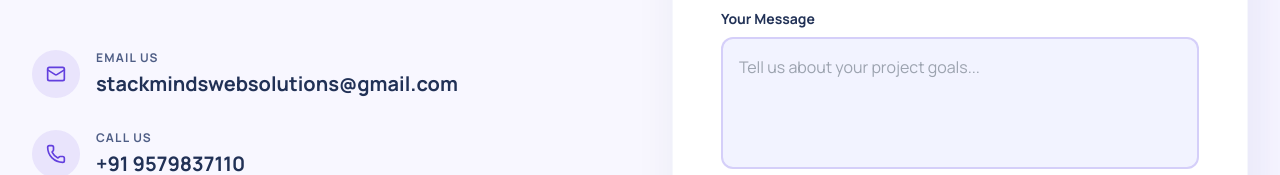
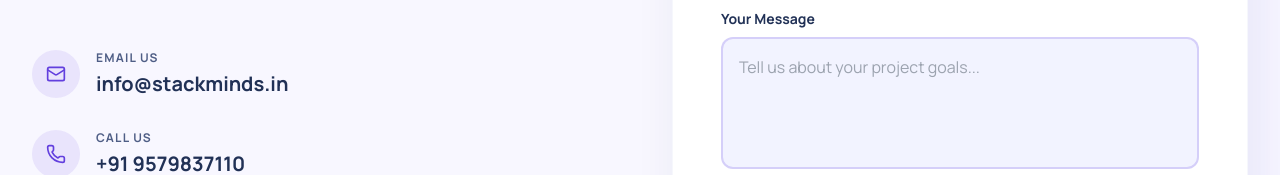
Before and after one commit to Ashutosh-tornado/StackMinds-Web-Solutions, a React (Vite) app: page /contact in a window 1280 px wide. Shown: the part 456-631 px from the top of the page. Built offline with nearby package versions, Linux system fonts and the light colour scheme.

Commit message:
Updated contact email to professional info address

```diff
--- a/src/pages/Contact.jsx
+++ b/src/pages/Contact.jsx
@@ -51,7 +51,7 @@ export default function Contact() {
                 <div>
                   <div className="text-xs font-bold text-on-surface-variant uppercase tracking-widest mb-1">Email Us</div>
                   <a href="mailto:stackmindswebsolutions@gmail.com" className="text-xl font-headline font-bold text-on-surface hover:text-primary transition-colors">
-                    stackmindswebsolutions@gmail.com
+                    info@stackminds.in
                   </a>
                 </div>
               </div>
```
